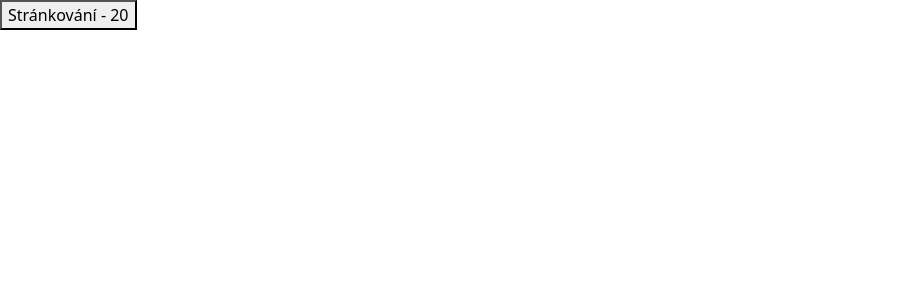
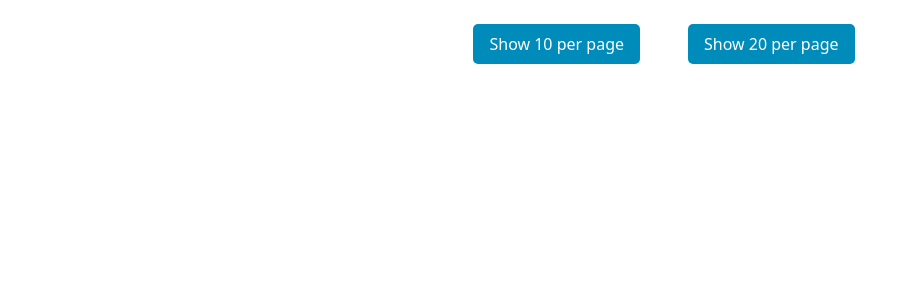
Before and after one commit to 0miik0/komponenty, a CodeIgniter 4 app: the page made by app/Views/UpravitStrankovani.php in a window 1280 px wide. Shown: the part 86-386 px from the top of the page, without its empty margins (0-918 px from the left). Run offline with PHP 8.4 and a stand-in for CodeIgniter, Linux system fonts and the light colour scheme; the template is opened without the code that fills it, so the values that code supplies are empty; some libraries are stand-ins or nearby versions.

Commit message:
buttons on pagination page are pretty now :3

```diff
--- a/app/Config/Routes.php
+++ b/app/Config/Routes.php
@@ -8,3 +8,4 @@ use CodeIgniter\Router\RouteCollection;
 $routes->get('/', 'Main::getTypyKomponent');
 $routes->get('vypisKomponent/(:any)','Main::getKomponenty/$1');
 $routes->get('infoKomponenty/(:num)', 'Main::getInfo/$1');
+$routes->get('UpravitStrankovani', 'Main::getUpravitStrankovani');
--- a/app/Controllers/Main.php
+++ b/app/Controllers/Main.php
@@ -41,4 +41,7 @@ class Main extends BaseController
         //var_dump($data['info']);
         echo view('InfoKomponenty', $data);
     }
+    public function getUpravitStrankovani(){
+        echo view('UpravitStrankovani');
+    }
 }
--- a/app/Views/TypyKomponent.php
+++ b/app/Views/TypyKomponent.php
@@ -17,8 +17,6 @@
         </div>
     <?php } ?>
 
-
-
 </div>
 </div>
 <?=$this->endSection();?>
--- a/app/Views/UpravitStrankovani.php
+++ b/app/Views/UpravitStrankovani.php
@@ -2,6 +2,33 @@
 <?=$this->extend("layout/template");?>
 <?=$this->section("content");?>
 
-<button type="button">Stránkování - 20</button>
+<style>
+.bntColour {
+    background-color: #f1f1f1;
+    color: black;
+    border: none;
+    float: left;
+    padding: 8px 16px;
+    text-decoration: none;
+    border-radius: 5px;
+}
+.buttons {
+  background-color: #008CBA;
+  color: white;
+  border-radius: 5px;
+}
+.buttons:hover {
+  background-color: #2471A3;
+  color: white;
+}
+.btnColour a:hover:not(.active) {background-color: #6495ED;}
+</style>
+
+<div class = "py-4 d-flex">
+    <div class = "mx-auto text-center">
+        <button class= "bntColour buttons mx-5" type="submit" value="10">Show 10 per page</button>
+        <button class= "bntColour buttons" type="submit" value="20">Show 20 per page</button>
+    </div>
+</div>
 
 <?=$this->endSection();?>
--- a/app/Views/VypisKomponent.php
+++ b/app/Views/VypisKomponent.php
@@ -44,7 +44,7 @@
         </div>
     </footer>
 
-    <h4 style="height:60px mt-2" class="card-title text-center mt-2 "> <?= anchor() ?></h4>
+    <h4 style="height:60px mt-2" class="card-title text-center mt-2 "> <?= anchor('UpravitStrankovani/', 'Edit pagination') ?></h4>
 
 </div>
 </div>
```
